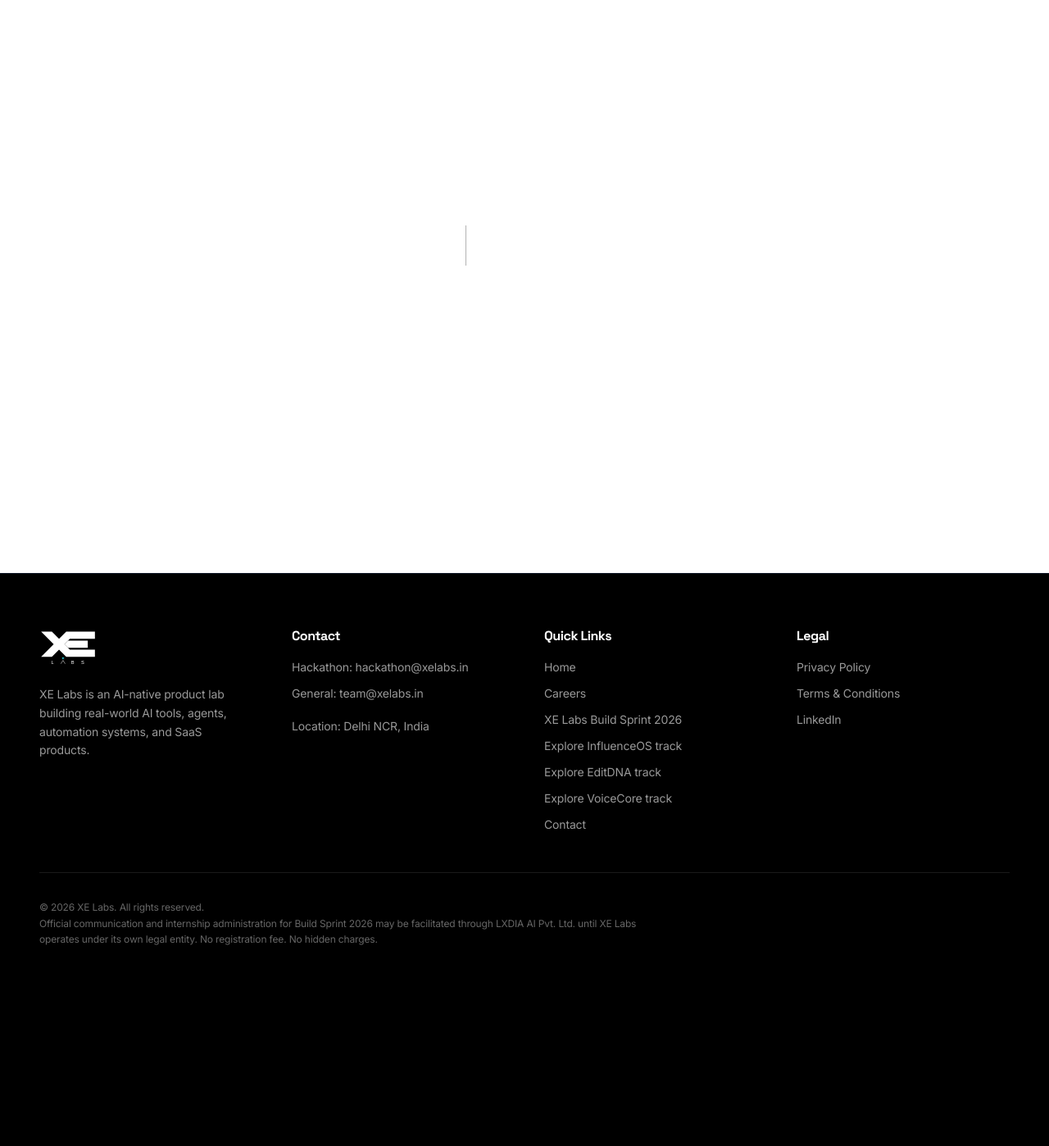
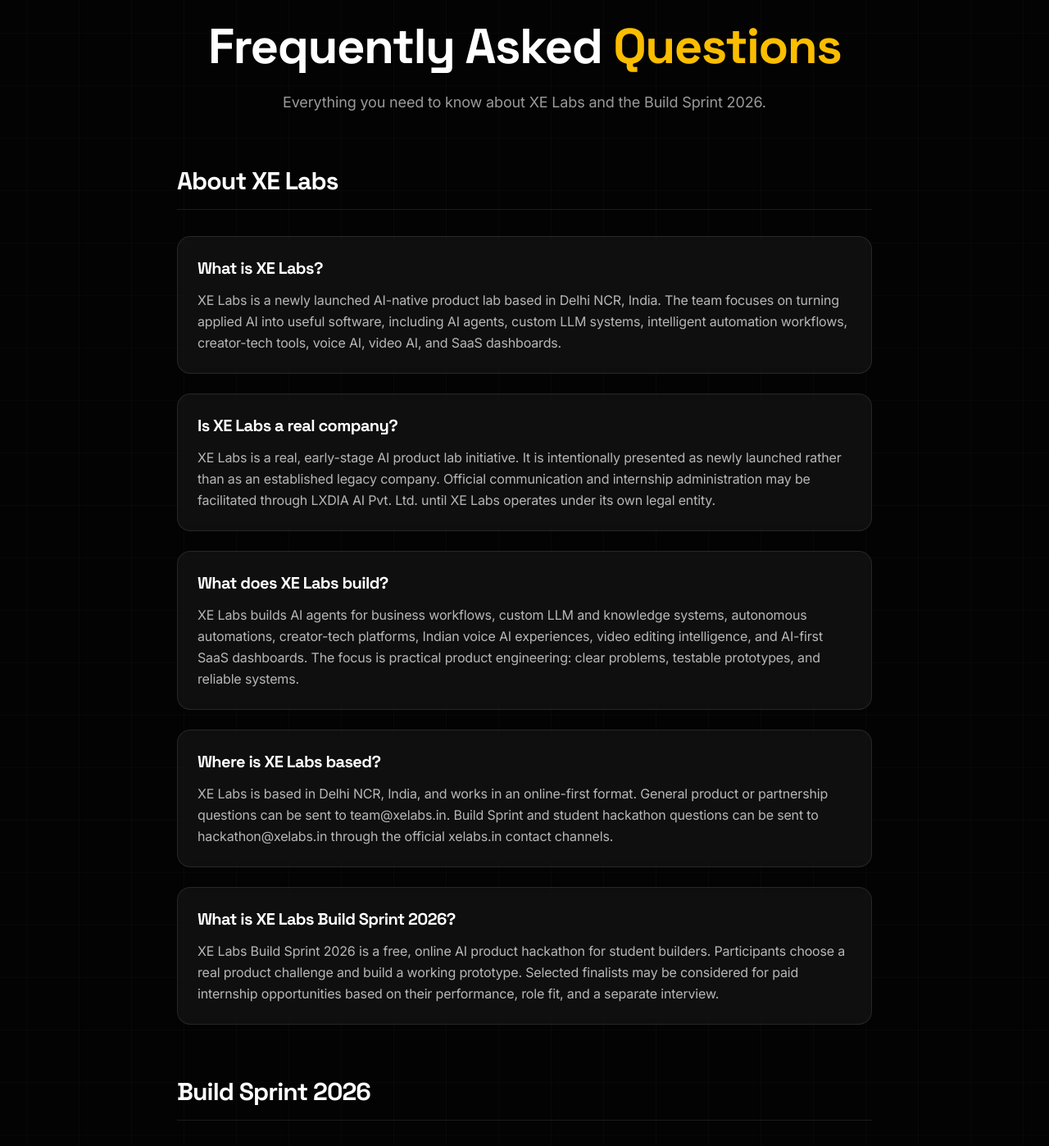
Before and after one commit to rajstories/Xe_Labs, a Next.js app: page /faq in a window 1280 px wide. Before the commit this address had no page. Shown: the part 101-1499 px from the top of the page at 82% size. Before the commit the page ends 1321 px from the top, so only its background shows below. Built offline with nearby package versions, Linux system fonts and the light colour scheme.

Commit message:
refactor: restructure landing and careers page content, and add dedicated FAQ page

```diff
--- a/app/careers/page.tsx
+++ b/app/careers/page.tsx
@@ -7,6 +7,7 @@
 import { JsonLd } from '@/components/json-ld';
 import { SITE_URL, breadcrumbSchema, faqSchema, webPageSchema } from '@/lib/seo';
 import { buildSprintSchedule, buildSprintTimeline } from '@/lib/build-sprint';
+import { TrustSection } from '@/components/trust-section';
 import {
   ChevronRight,
   Terminal,
@@ -165,6 +166,8 @@
             </motion.div>
         </div>
       </section>
+
+      <TrustSection />
 
       {/* 1.5 Why Build Sprint 2026 Exists */}
       <section className="w-full max-w-7xl mx-auto px-6 mb-32">
--- /dev/null
+++ b/app/faq/page.tsx
@@ -0,0 +1,76 @@
+import React from 'react';
+import { homeFaqs, careersFaqs } from '@/lib/faqs';
+import { JsonLd } from '@/components/json-ld';
+import { SITE_URL, createMetadata, faqSchema, webPageSchema } from '@/lib/seo';
+
+const title = "Frequently Asked Questions | XE Labs";
+const description = "Find answers to common questions about XE Labs, our AI product development, and the XE Labs Build Sprint 2026 hackathon.";
+
+export const metadata = createMetadata({
+  title,
+  description,
+  path: '/faq',
+  keywords: ['XE Labs FAQ', 'Build Sprint FAQ', 'AI product lab questions'],
+});
+
+function slugify(text: string) {
+  return text
+    .toLowerCase()
+    .replace(/[^\w\s-]/g, '')
+    .replace(/[\s_-]+/g, '-')
+    .replace(/^-+|-+$/g, '');
+}
+
+export default function FAQPage() {
+  const allFaqs = [...homeFaqs, ...careersFaqs];
+
+  return (
+    <main className="min-h-screen bg-[#030303] bg-[url('/grid-pattern.svg')] bg-center pt-32 pb-24 font-sans text-gray-200">
+      <JsonLd data={[
+        webPageSchema({ path: '/faq', name: title, description, type: 'WebPage' }),
+        faqSchema(allFaqs)
+      ]} />
+
+      <div className="w-full max-w-4xl mx-auto px-6">
+        <div className="mb-16 text-center">
+          <h1 className="text-4xl md:text-5xl lg:text-6xl font-bold text-white tracking-tight mb-6">
+            Frequently Asked <span className="text-[#fabd00]">Questions</span>
+          </h1>
+          <p className="text-lg text-white/60">
+            Everything you need to know about XE Labs and the Build Sprint 2026.
+          </p>
+        </div>
+
+        <div className="space-y-16">
+          <section>
+            <h2 className="text-2xl md:text-3xl font-bold text-white mb-8 border-b border-white/10 pb-4">
+              About XE Labs
+            </h2>
+            <div className="grid gap-6">
+              {homeFaqs.map((faq, i) => (
+                <div key={i} id={slugify(faq.question)} className="scroll-mt-32 p-6 rounded-2xl border border-white/10 bg-white/5 backdrop-blur-sm transition-colors hover:border-[#fabd00]/30 hover:bg-white/[0.07]">
+                  <h3 className="text-xl font-bold text-white mb-3">{faq.question}</h3>
+                  <p className="text-white/70 leading-relaxed">{faq.answer}</p>
+                </div>
+              ))}
+            </div>
+          </section>
+
+          <section>
+            <h2 className="text-2xl md:text-3xl font-bold text-white mb-8 border-b border-white/10 pb-4">
+              Build Sprint 2026
+            </h2>
+            <div className="grid gap-6">
+              {careersFaqs.map((faq, i) => (
+                <div key={i} id={slugify(faq.question)} className="scroll-mt-32 p-6 rounded-2xl border border-white/10 bg-white/5 backdrop-blur-sm transition-colors hover:border-[#fabd00]/30 hover:bg-white/[0.07]">
+                  <h3 className="text-xl font-bold text-white mb-3">{faq.question}</h3>
+                  <p className="text-white/70 leading-relaxed">{faq.answer}</p>
+                </div>
+              ))}
+            </div>
+          </section>
+        </div>
+      </div>
+    </main>
+  );
+}
--- a/app/page.tsx
+++ b/app/page.tsx
@@ -1,15 +1,10 @@
 import { HeroSection } from "@/components/hero-section";
-import { TrustSection } from "@/components/trust-section";
-import { AboutSection } from "@/components/about-section";
 import { CapabilitiesSection } from "@/components/capabilities-section";
 import { MethodologySection } from "@/components/methodology-section";
 import { PortfolioSection } from "@/components/portfolio-section";
-import { TeamSection } from "@/components/team-section";
 import { ContactSection } from "@/components/contact-section";
-import { HomeFaq } from "@/components/home-faq";
 import { JsonLd } from "@/components/json-ld";
-import { homeFaqs } from "@/lib/faqs";
-import { SITE_URL, createMetadata, faqSchema, webPageSchema } from "@/lib/seo";
+import { SITE_URL, createMetadata, webPageSchema } from "@/lib/seo";
 
 const title = "XE Labs | AI-Native Product Lab for Agents, LLMs & Automation";
 const description = "XE Labs is a newly launched AI-native product lab building AI agents, custom LLM systems, intelligent automation workflows, creator-tech tools, voice AI, video AI, and SaaS products.";
@@ -35,15 +30,11 @@
 
   return (
     <main className="min-h-screen bg-transparent">
-      <JsonLd data={[websiteSchema, webPageSchema({ path: '/', name: title, description, type: 'AboutPage' }), faqSchema(homeFaqs)]} />
+      <JsonLd data={[websiteSchema, webPageSchema({ path: '/', name: title, description, type: 'AboutPage' })]} />
       <HeroSection />
-      <TrustSection />
-      <AboutSection />
       <CapabilitiesSection />
       <MethodologySection />
       <PortfolioSection />
-      <TeamSection />
-      <HomeFaq />
       <ContactSection />
     </main>
   );
--- a/app/sitemap.ts
+++ b/app/sitemap.ts
@@ -37,7 +37,13 @@
     },
     {
       url: `${baseUrl}/contact`,
-      lastModified,
+      lastModified: new Date(),
+      changeFrequency: 'monthly',
+      priority: 0.6,
+    },
+    {
+      url: `${baseUrl}/faq`,
+      lastModified: new Date(),
       changeFrequency: 'monthly',
       priority: 0.6,
     },
--- a/components/footer.tsx
+++ b/components/footer.tsx
@@ -3,7 +3,7 @@
 export function Footer() {
   return (
     <footer className="w-full bg-black border-t border-gray-900 py-16 px-6 md:px-12">
-      <div className="max-w-7xl mx-auto grid grid-cols-1 md:grid-cols-4 gap-12 mb-12">
+      <div className="max-w-7xl mx-auto grid grid-cols-1 md:grid-cols-5 gap-8 mb-12">
         <div className="col-span-1 md:col-span-1">
           <svg viewBox="0 0 160 110" className="w-[60px] h-auto md:w-[70px] mb-6" fill="none" xmlns="http://www.w3.org/2000/svg">
             <defs>
@@ -60,6 +60,17 @@
         </div>
 
         <div className="col-span-1">
+          <h4 className="text-white font-bold mb-4">FAQ</h4>
+          <ul className="space-y-3 text-sm text-white/60">
+            <li><Link href="/faq#what-is-xe-labs" className="hover:text-white transition-colors">What is XE Labs?</Link></li>
+            <li><Link href="/faq#what-does-xe-labs-build" className="hover:text-white transition-colors">What do we build?</Link></li>
+            <li><Link href="/faq#is-xe-labs-real" className="hover:text-white transition-colors">Is XE Labs a real company?</Link></li>
+            <li><Link href="/faq#build-sprint-2026" className="hover:text-white transition-colors">What is Build Sprint 2026?</Link></li>
+            <li><Link href="/faq" className="text-[#fabd00] hover:text-[#fabd00]/80 transition-colors">View All FAQs &rarr;</Link></li>
+          </ul>
+        </div>
+
+        <div className="col-span-1">
           <h4 className="text-white font-bold mb-4">Legal</h4>
           <ul className="space-y-3 text-sm text-white/60">
             <li><Link href="/privacy" className="hover:text-white transition-colors">Privacy Policy</Link></li>
```
